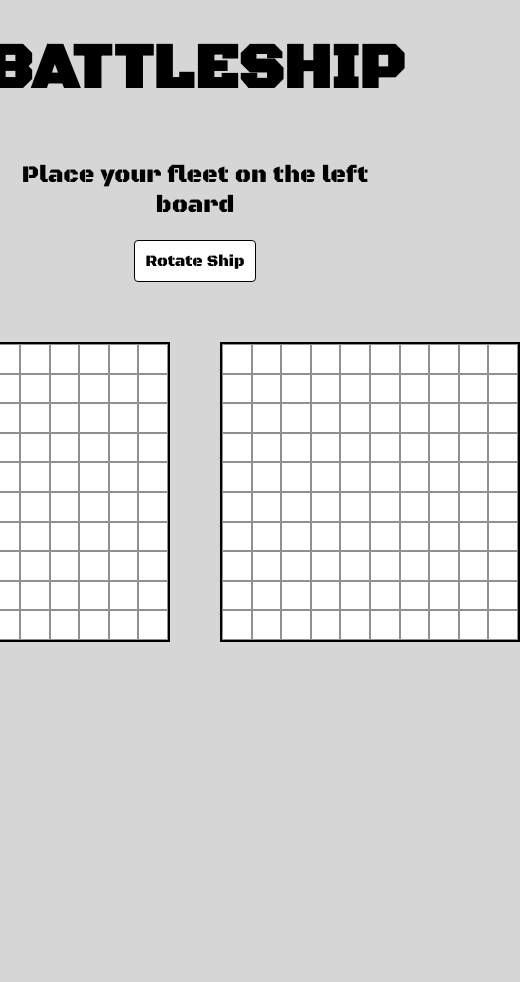
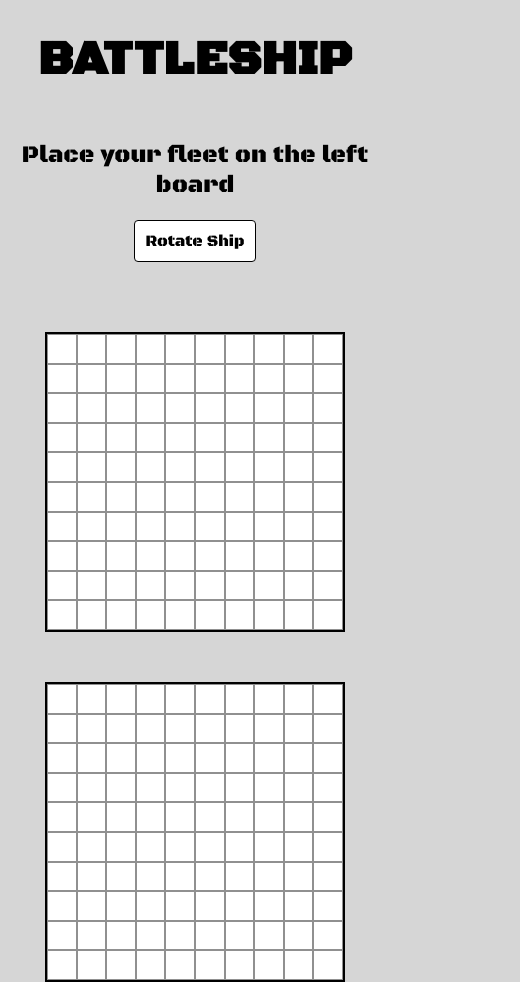
Before and after one commit to evan1mclean/battleship, a plain HTML site: page index.html in a window 390 px wide. Shown: the whole page, 520 px wide, since content can reach past the window. Before the commit the page ends 914 px from the top, so only its background shows below. Drawn offline with Linux system fonts and the light colour scheme.

Commit message:
Adds styles for mobile

```diff
--- a/style.css
+++ b/style.css
@@ -153,3 +153,14 @@ body {
   visibility: visible;
   transform: scale(1.0);
 }
+
+@media only screen and (max-width: 650px) {
+  .header {
+    font-size: 1.5rem;
+  }
+
+  .container {
+    flex-direction: column;
+    position: relative;
+  }
+}
```
